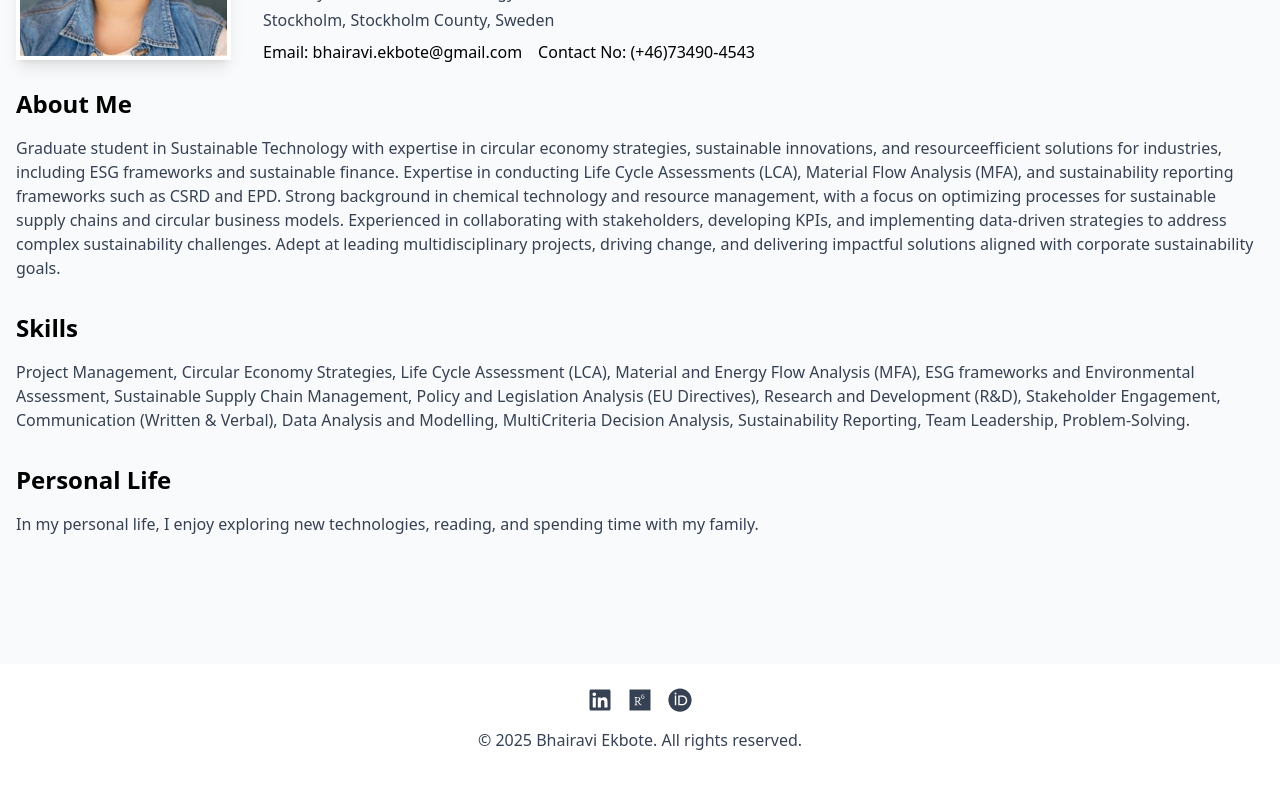
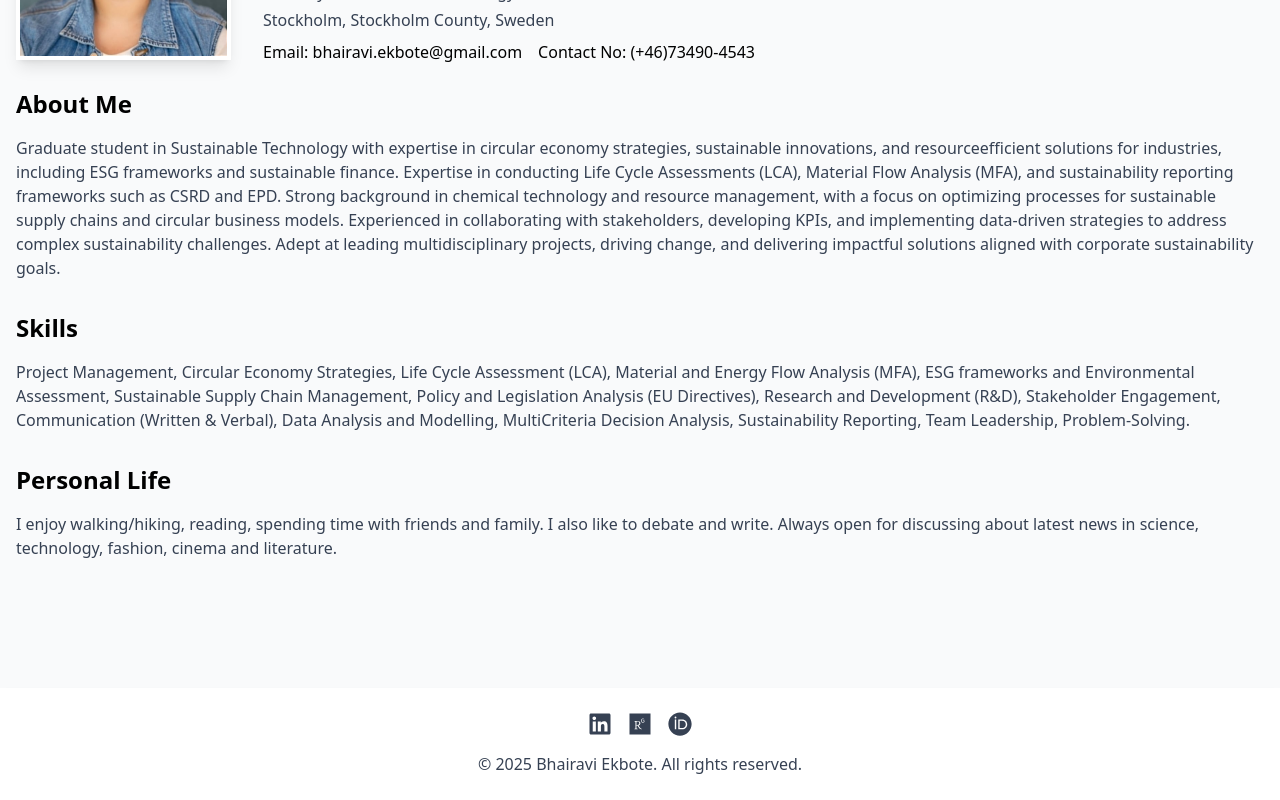
Before and after one commit to vayunekbote02/bhairavi_portfolio, a React (Vite) app: page / in a window 1280 px wide. Shown: the part 444-1244 px from the top of the page. Before the commit the page ends 1220 px from the top, so only its background shows below. Built offline with nearby package versions, Linux system fonts and the light colour scheme.

Commit message:
Added personal life section info

```diff
--- a/src/pages/Home.jsx
+++ b/src/pages/Home.jsx
@@ -90,8 +90,10 @@ const Home = () => (
       <motion.div variants={fadeIn} className="mt-8">
         <h2 className="text-2xl font-bold mb-4">Personal Life</h2>
         <p className="text-gray-700">
-          In my personal life, I enjoy exploring new technologies, reading, and
-          spending time with my family.
+          I enjoy walking/hiking, reading, spending time with friends and
+          family. I also like to debate and write. Always open for discussing
+          about latest news in science, technology, fashion, cinema and
+          literature.
         </p>
       </motion.div>
     </motion.div>
```
